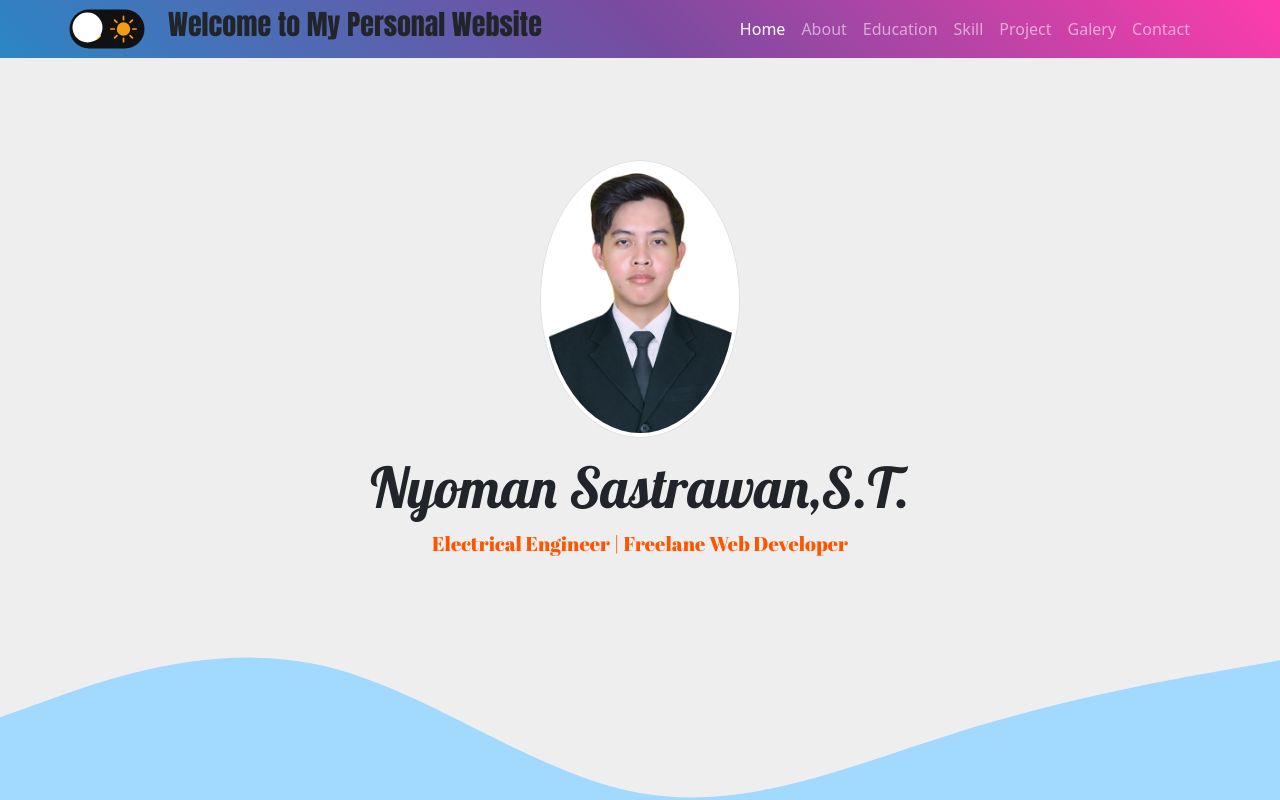
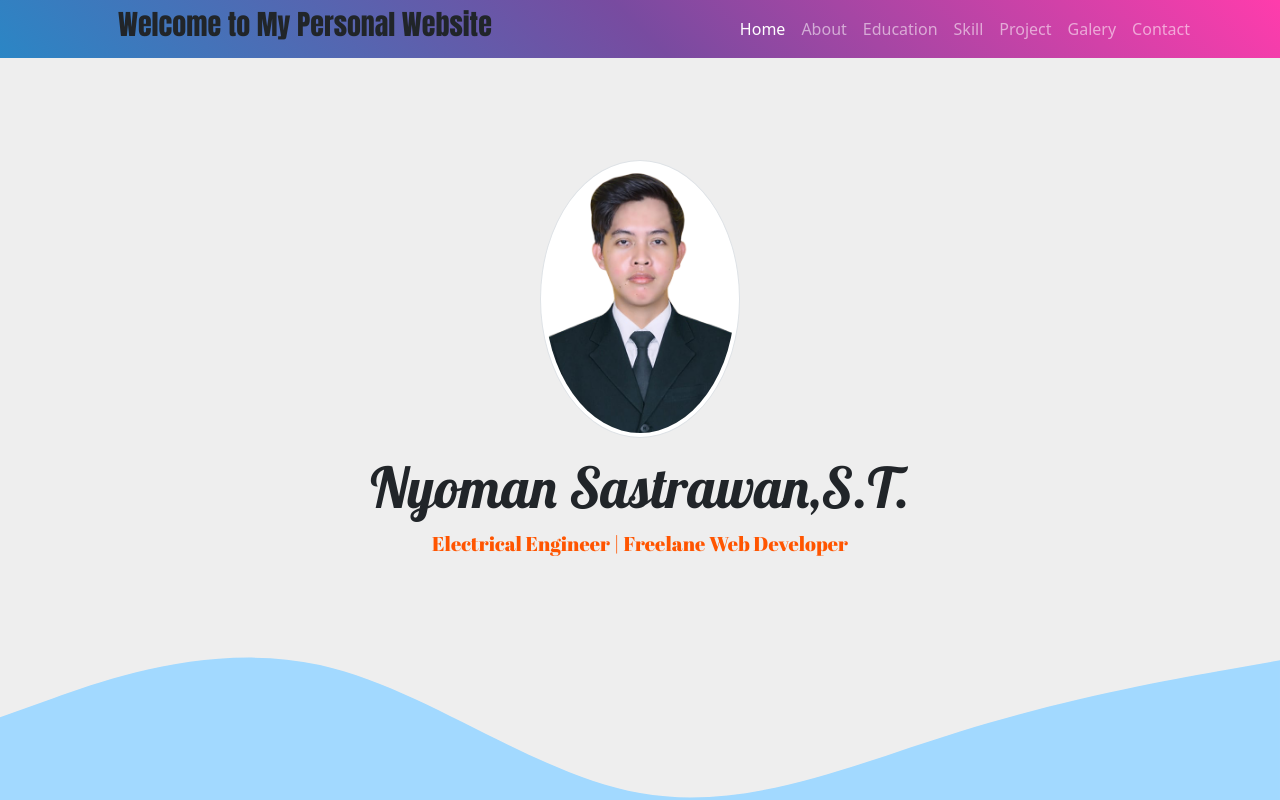
Before and after one commit to nyomsas99/my_porfolio_v2, a plain HTML site: page index.html in a window 1280 px wide. Shown: the top 800 px of the page. Drawn offline with nearby package versions, Linux system fonts and the light colour scheme.

Commit message:
menghilangkan darkmood

```diff
--- a/index.html
+++ b/index.html
@@ -35,21 +35,7 @@
     >
       <div class="container">
         <a class="navbar-brand" href="#"
-          ><input type="checkbox" class="checkbox" id="chk" />
-          <label class="label" for="chk">
-            <!-- <i class="bi bi-moon"></i> -->
-            <svg xmlns="http://www.w3.org/2000/svg" width="18" height="16" fill="currentColor" class="bi bi-moon-fill" viewBox="0 0 16 16">
-              <path
-                d="M6 .278a.768.768 0 0 1 .08.858 7.208 7.208 0 0 0-.878 3.46c0 4.021 3.278 7.277 7.318 7.277.527 0 1.04-.055 1.533-.16a.787.787 0 0 1 .81.316.733.733 0 0 1-.031.893A8.349 8.349 0 0 1 8.344 16C3.734 16 0 12.286 0 7.71 0 4.266 2.114 1.312 5.124.06A.752.752 0 0 1 6 .278z"
-              />
-            </svg>
-            <!-- <i class="fas fa-sun"></i> -->
-            <svg xmlns="http://www.w3.org/2000/svg" width="18" height="20" fill="currentColor" class="bi bi-brightness-high-fill" viewBox="0 0 16 16">
-              <path
-                d="M12 8a4 4 0 1 1-8 0 4 4 0 0 1 8 0zM8 0a.5.5 0 0 1 .5.5v2a.5.5 0 0 1-1 0v-2A.5.5 0 0 1 8 0zm0 13a.5.5 0 0 1 .5.5v2a.5.5 0 0 1-1 0v-2A.5.5 0 0 1 8 13zm8-5a.5.5 0 0 1-.5.5h-2a.5.5 0 0 1 0-1h2a.5.5 0 0 1 .5.5zM3 8a.5.5 0 0 1-.5.5h-2a.5.5 0 0 1 0-1h2A.5.5 0 0 1 3 8zm10.657-5.657a.5.5 0 0 1 0 .707l-1.414 1.415a.5.5 0 1 1-.707-.708l1.414-1.414a.5.5 0 0 1 .707 0zm-9.193 9.193a.5.5 0 0 1 0 .707L3.05 13.657a.5.5 0 0 1-.707-.707l1.414-1.414a.5.5 0 0 1 .707 0zm9.193 2.121a.5.5 0 0 1-.707 0l-1.414-1.414a.5.5 0 0 1 .707-.707l1.414 1.414a.5.5 0 0 1 0 .707zM4.464 4.465a.5.5 0 0 1-.707 0L2.343 3.05a.5.5 0 1 1 .707-.707l1.414 1.414a.5.5 0 0 1 0 .708z"
-              />
-            </svg>
-            <div class="ball"></div> </label>
+          >
         </a>
         <h3 style="padding-left: 20px;"  class="great"></h3>
         <button
```
